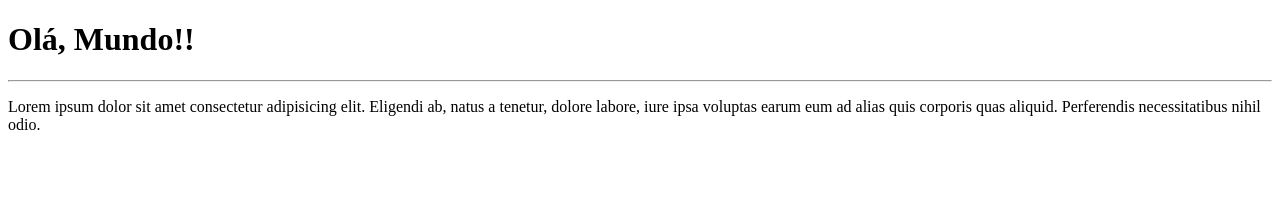
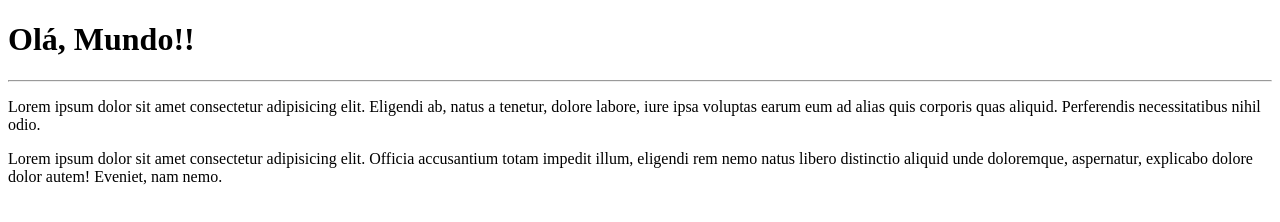
Before and after one commit to Vinicius-mvss/Ola-Mundo, a plain HTML site: page site-exemplo/index.html in a window 1280 px wide. Drawn offline with Linux system fonts and the light colour scheme.

Commit message:
adicionei outro parágrafo

```diff
--- a/site-exemplo/index.html
+++ b/site-exemplo/index.html
@@ -10,5 +10,6 @@
    <h1>Olá, Mundo!!</h1>
    <hr>
    <p>Lorem ipsum dolor sit amet consectetur adipisicing elit. Eligendi ab, natus a tenetur, dolore labore, iure ipsa voluptas earum eum ad alias quis corporis quas aliquid. Perferendis necessitatibus nihil odio.</p>
+   <p>Lorem ipsum dolor sit amet consectetur adipisicing elit. Officia accusantium totam impedit illum, eligendi rem nemo natus libero distinctio aliquid unde doloremque, aspernatur, explicabo dolore dolor autem! Eveniet, nam nemo.</p>
 </body>
 </html>
```
